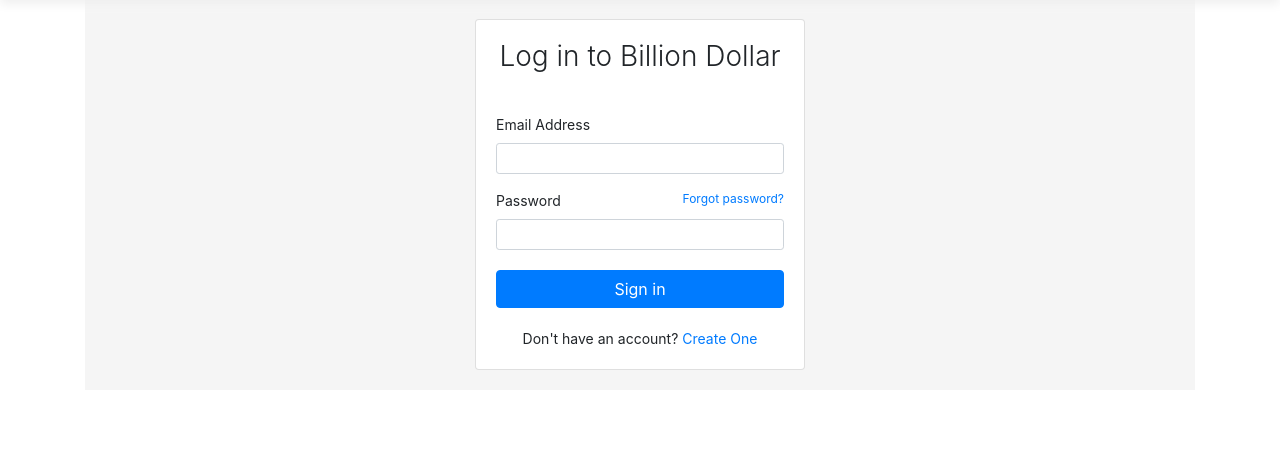
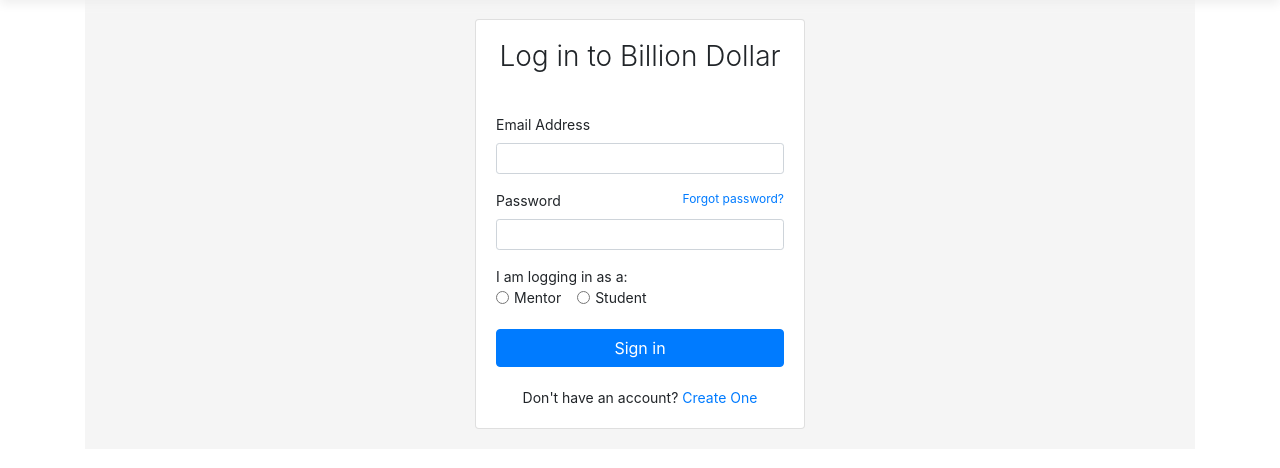
Before and after one commit to SajinKowserSK/retrospect, a Flask app: page /login in a window 1280 px wide. Shown: the part 89-557 px from the top of the page. Run offline with Flask 2, Linux system fonts and the light colour scheme; some libraries are stand-ins or nearby versions.

Commit message:
added radio button

```diff
--- a/templates/login.html
+++ b/templates/login.html
@@ -21,6 +21,24 @@
 					<a href="#" style="float:right;font-size:12px;">Forgot password?</a>
 					<input type="password" class="form-control form-control-sm" id="exampleInputPassword1">
 				</div>
+
+				<!-- Material inline 1 -->
+				<div class="Login Type">
+					<a> I am logging in as a: </a>
+					<br>
+				</div>
+
+<div class="form-check form-check-inline text-center">
+  <input type="radio" class="form-check-input" id="materialInline1" name="inlineMaterialRadiosExample">
+  <label class="form-check-label" for="materialInline1">Mentor</label>
+</div>
+
+<!-- Material inline 2 -->
+<div class="form-check form-check-inline text-center">
+  <input type="radio" class="form-check-input" id="materialInline2" name="inlineMaterialRadiosExample">
+  <label class="form-check-label" for="materialInline2">Student</label>
+</div>
+
 				<button type="submit" class="btn btn-primary btn-block">Sign in</button>
 
 				<div class="sign-up">
```
